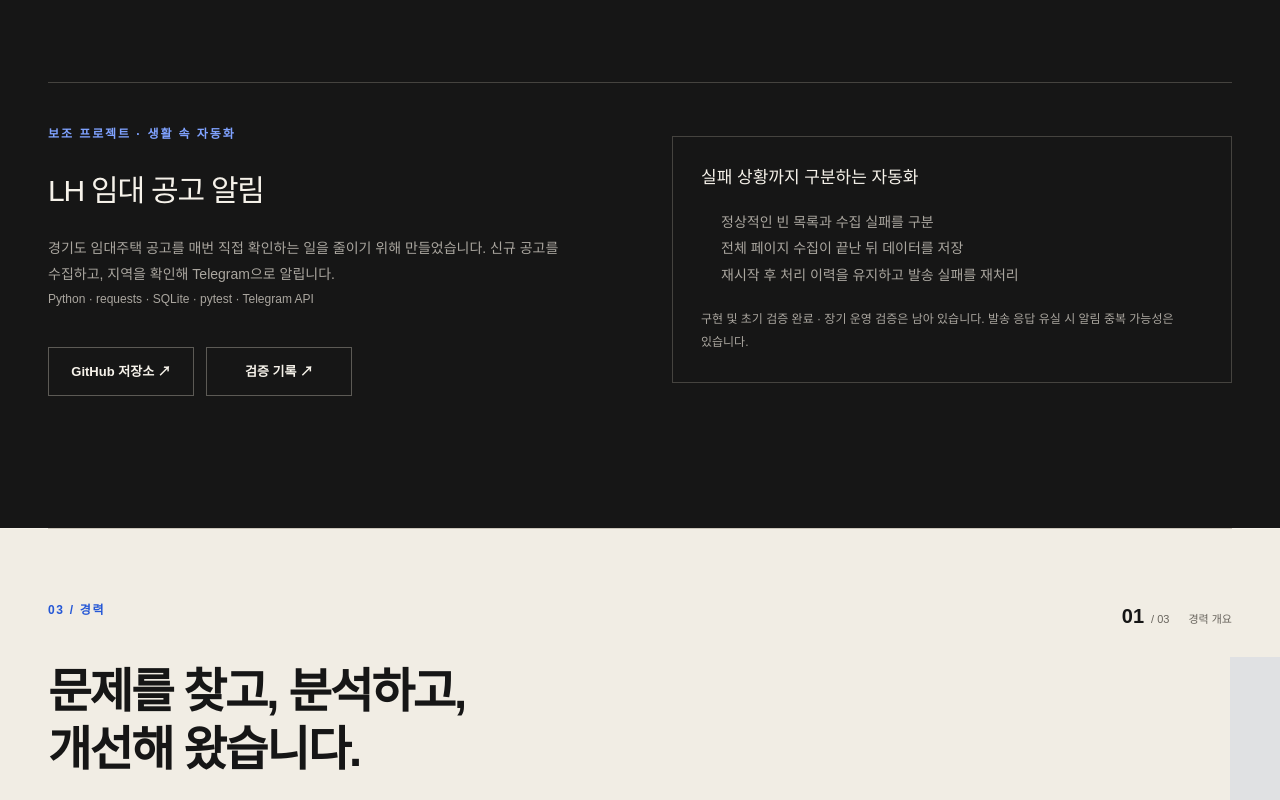
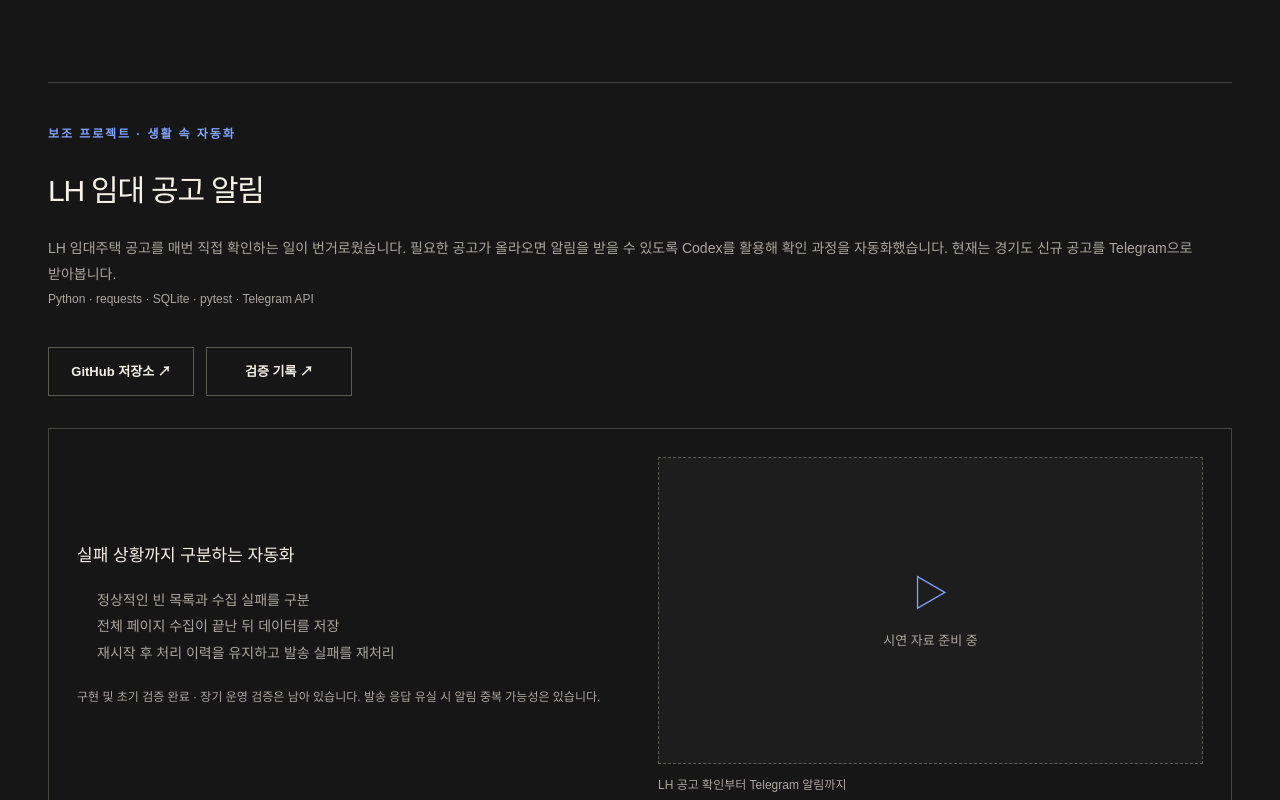
Before and after one commit to SYeob/portfolio, a Next.js app: page /portfolio/ in a window 1280 px wide. Shown: the part 2520-3320 px from the top of the page. Built offline with nearby package versions, Linux system fonts and the light colour scheme.

Commit message:
자동화 동기와 AI 활용 설명, 여행 카드 및 하단 버튼 정렬 추가

```diff
--- a/app/ProjectCarousel.tsx
+++ b/app/ProjectCarousel.tsx
@@ -280,7 +280,7 @@ export default function ProjectCarousel() {
         <div>
           <p className="eyebrow">보조 프로젝트 · 생활 속 자동화</p>
           <h3 id="lh-title">LH 임대 공고 알림</h3>
-          <p>경기도 임대주택 공고를 매번 직접 확인하는 일을 줄이기 위해 만들었습니다. 신규 공고를 수집하고, 지역을 확인해 Telegram으로 알립니다.</p>
+          <p>LH 임대주택 공고를 매번 직접 확인하는 일이 번거로웠습니다. 필요한 공고가 올라오면 알림을 받을 수 있도록 Codex를 활용해 확인 과정을 자동화했습니다. 현재는 경기도 신규 공고를 Telegram으로 받아봅니다.</p>
           <p className="support-stack">Python · requests · SQLite · pytest · Telegram API</p>
           <div className="slide-links">
             <a className="project-link" href="https://github.com/SYeob/LH-Notice-Alert" target="_blank" rel="noreferrer">GitHub 저장소 ↗</a>
@@ -288,6 +288,7 @@ export default function ProjectCarousel() {
           </div>
         </div>
         <div className="support-details">
+          <div className="support-details-copy">
             <h4>실패 상황까지 구분하는 자동화</h4>
             <ul>
               <li>정상적인 빈 목록과 수집 실패를 구분</li>
@@ -296,6 +297,15 @@ export default function ProjectCarousel() {
             </ul>
             <p>구현 및 초기 검증 완료 · 장기 운영 검증은 남아 있습니다. 발송 응답 유실 시 알림 중복 가능성은 있습니다.</p>
           </div>
+          <figure className="support-demo">
+            {/* 실제 시연 자료를 받으면 이 영역을 img 또는 controls가 있는 video로 교체합니다. */}
+            <div className="support-demo-placeholder">
+              <span aria-hidden="true">▷</span>
+              <p>시연 자료 준비 중</p>
+            </div>
+            <figcaption>LH 공고 확인부터 Telegram 알림까지</figcaption>
+          </figure>
+        </div>
       </article>
     </section>
   );
--- a/app/globals.css
+++ b/app/globals.css
@@ -1546,8 +1546,8 @@ dd {
 /* Existing palette and ruled-card layout, reused for supporting content. */
 .support-project {
   display: grid;
-  grid-template-columns: 1fr 1fr;
-  gap: 64px;
+  grid-template-columns: 1fr;
+  gap: 32px;
   margin-top: 76px;
   padding-top: 40px;
   border-top: 1px solid #45433f;
@@ -1573,6 +1573,10 @@ dd {
   font-size: 12px;
 }
 .support-details {
+  display: grid;
+  grid-template-columns: minmax(0, 1fr) minmax(0, 1fr);
+  gap: 36px;
+  align-items: center;
   align-self: center;
   padding: 28px;
   border: 1px solid #45433f;
@@ -1585,17 +1589,19 @@ dd {
   padding-left: 20px;
   margin: 0 0 20px;
 }
-.support-details > p {
+.support-details-copy > p {
   margin-bottom: 0;
   font-size: 12px;
 }
 .personal-grid {
   display: grid;
-  grid-template-columns: 1fr 1fr;
+  grid-template-columns: repeat(3, minmax(0, 1fr));
   margin-top: 64px;
   border-top: 1px solid var(--ink);
 }
 .personal-grid article {
+  display: flex;
+  flex-direction: column;
   min-width: 0;
   padding: 34px 36px 34px 0;
   border-bottom: 1px solid var(--line);
@@ -1617,6 +1623,15 @@ dd {
   word-break: keep-all;
 }
 @media (max-width: 900px) {
+  .support-details,
+  .personal-grid {
+    grid-template-columns: 1fr;
+  }
+  .personal-grid article,
+  .personal-grid article + article {
+    padding: 28px 0;
+    border-left: 0;
+  }
   .support-project {
     grid-template-columns: 1fr;
     gap: 28px;
@@ -1637,3 +1652,48 @@ dd {
     padding: 22px;
   }
 }
+
+.personal-grid .slide-links {
+  margin-top: auto;
+  padding-top: 28px;
+  flex-direction: column;
+}
+.personal-grid .slide-links .button {
+  width: 100%;
+  min-width: 0;
+}
+.support-demo {
+  min-width: 0;
+  margin: 0;
+}
+.support-demo-placeholder {
+  aspect-ratio: 16 / 9;
+  display: flex;
+  flex-direction: column;
+  justify-content: center;
+  align-items: center;
+  border: 1px dashed #5c5a55;
+  background: #1d1d1d;
+}
+.support-demo-placeholder > span {
+  color: #7fa2ff;
+  font-size: 36px;
+}
+.support-demo-placeholder p {
+  margin: 8px 0 0;
+  font-size: 13px;
+}
+.support-demo figcaption {
+  margin-top: 12px;
+  color: #aaa69f;
+  font-size: 12px;
+  line-height: 1.6;
+}
+.support-demo img,
+.support-demo video {
+  display: block;
+  width: 100%;
+  max-height: 420px;
+  object-fit: contain;
+  background: #090909;
+}
--- a/app/page.tsx
+++ b/app/page.tsx
@@ -143,14 +143,14 @@ export default function Home() {
         <div className="section-index">05 / 업무 밖의 저</div>
         <div className="section-heading-row">
           <h2 id="personal-title">필요한 것은 만들어 보고,<br />좋아하는 것은 기록합니다.</h2>
-          <p>일상에서 반복되는 일을 줄이는 방법을 찾고, 관심 있는 기술을 직접 써봅니다. 노래를 녹음하고 공유하는 시간도 즐깁니다.</p>
+          <p>AI로 일상의 반복 작업을 줄이고, 좋아하는 노래를 부릅니다. 친구들과 떠난 여행은 영상으로 남깁니다.</p>
         </div>
         <div className="personal-grid">
           <article>
             <p className="eyebrow">01 · IT와 자동화</p>
-            <h3>관심 있는 기술을 살펴보고,<br />블로그에 정리합니다.</h3>
-            <p>IT 블로그를 운영하며 관심 있는 기술과 기기를 다룹니다. 조사·작성·발행 과정에는 AI와 자동화 도구를 활용하고, 원고를 검토한 뒤 발행하는 흐름을 만들었습니다.</p>
-            <p>필요한 정보를 반복해서 확인하는 일도 자동화해 봅니다. LH 공고 알림처럼 생활 속 필요에서 시작한 작은 프로그램을 만듭니다.</p>
+            <h3>AI를 통해 관심 있는 기술을 살펴보고,<br />블로그에 정리합니다.</h3>
+            <p>관심 있는 IT 소식을 매번 찾아보고 정리하는 일을 줄이고 싶었습니다. AI의 도움으로 자료 조사와 초안 작성을 자동화하고, 내용을 검토해 블로그에 올립니다.</p>
+            <p>LH 공고 알림도 같은 이유로 시작했습니다. 직접 사이트에 들어가 확인하는 대신, 필요한 소식을 받아볼 수 있도록 Codex를 활용했습니다.</p>
             <div className="slide-links">
               <a className="button secondary" href="https://syeob.wordpress.com/" target="_blank" rel="noreferrer">블로그 보기 ↗</a>
               <a className="button secondary" href="https://github.com/SYeob/blog-automation" target="_blank" rel="noreferrer">블로그 자동화 코드 ↗</a>
@@ -158,10 +158,18 @@ export default function Home() {
           </article>
           <article>
             <p className="eyebrow">02 · 노래와 기록</p>
-            <h3>좋아하는 노래를 부르고,<br />녹음해서 공유합니다.</h3>
-            <p>노래를 부르고 녹음하는 것이 취미입니다. 부르고 싶은 곡을 골라 제 목소리로 담고, 인스타그램에 올리며 기록하고 있습니다.</p>
+            <h3>좋아하는 노래를<br />제 목소리로 불러봅니다.</h3>
+            <p>평소 노래 부르는 것을 좋아합니다. 마음에 드는 곡을 부르고, 그중 남겨두고 싶은 순간을 인스타그램에 올립니다.</p>
             <div className="slide-links">
               <a className="button secondary" href="https://www.instagram.com/conoyeob/" target="_blank" rel="noreferrer">노래 듣기 ↗</a>
+            </div>
+          </article>
+          <article>
+            <p className="eyebrow">03 · 여행과 편집</p>
+            <h3>친구들과 떠난 여행을<br />영상으로 간직합니다.</h3>
+            <p>친구들과 여행을 다니며 즐거웠던 순간들을 촬영합니다. 다녀온 뒤에는 영상을 편집해, 함께 웃었던 시간을 다시 꺼내 볼 수 있도록 남겨둡니다.</p>
+            <div className="slide-links">
+              <a className="button secondary" href="https://syeob.github.io/muma-trip/" target="_blank" rel="noreferrer">여행 영상 보기 ↗</a>
             </div>
           </article>
         </div>
```
Lines whose indentation alone changed are shown as unchanged.
